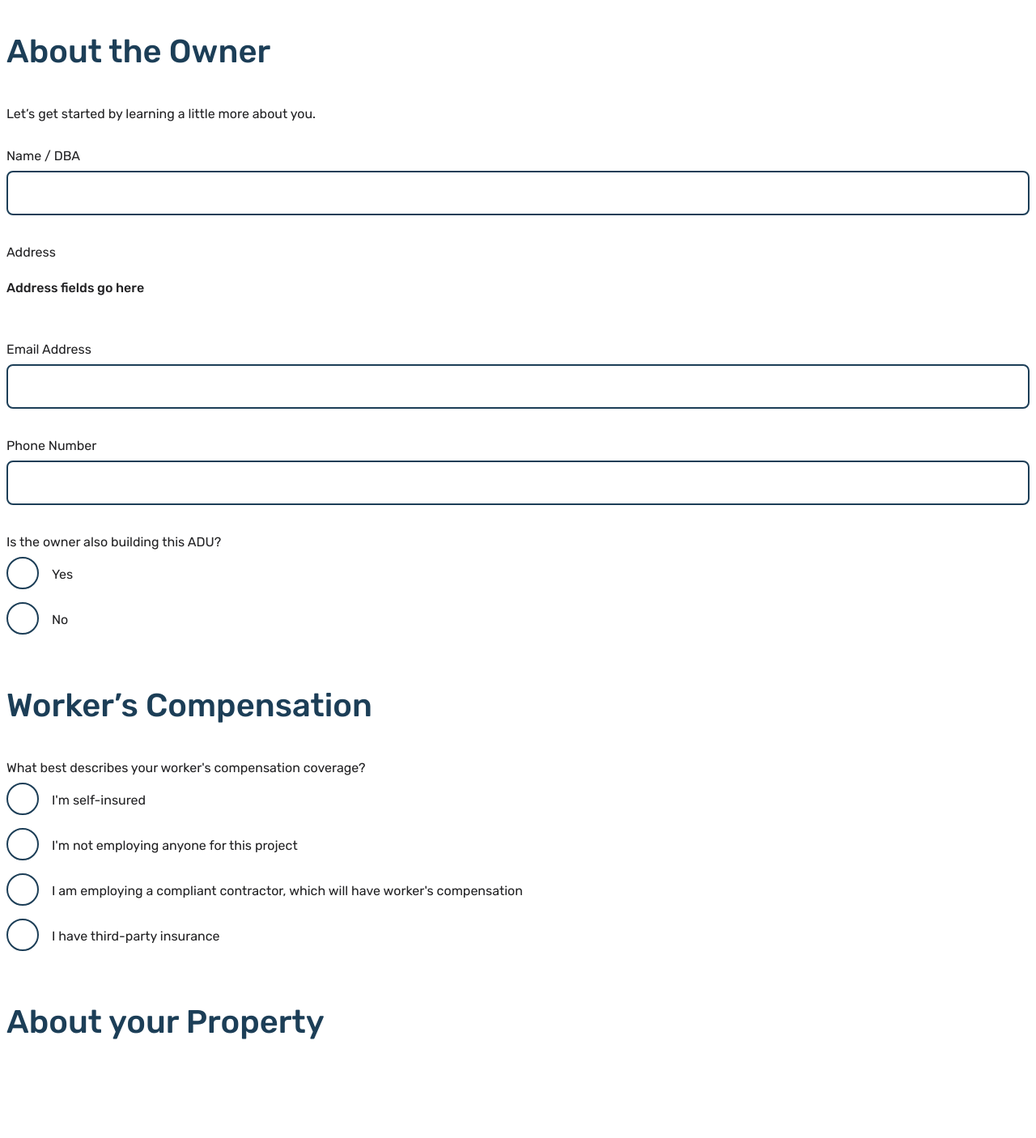
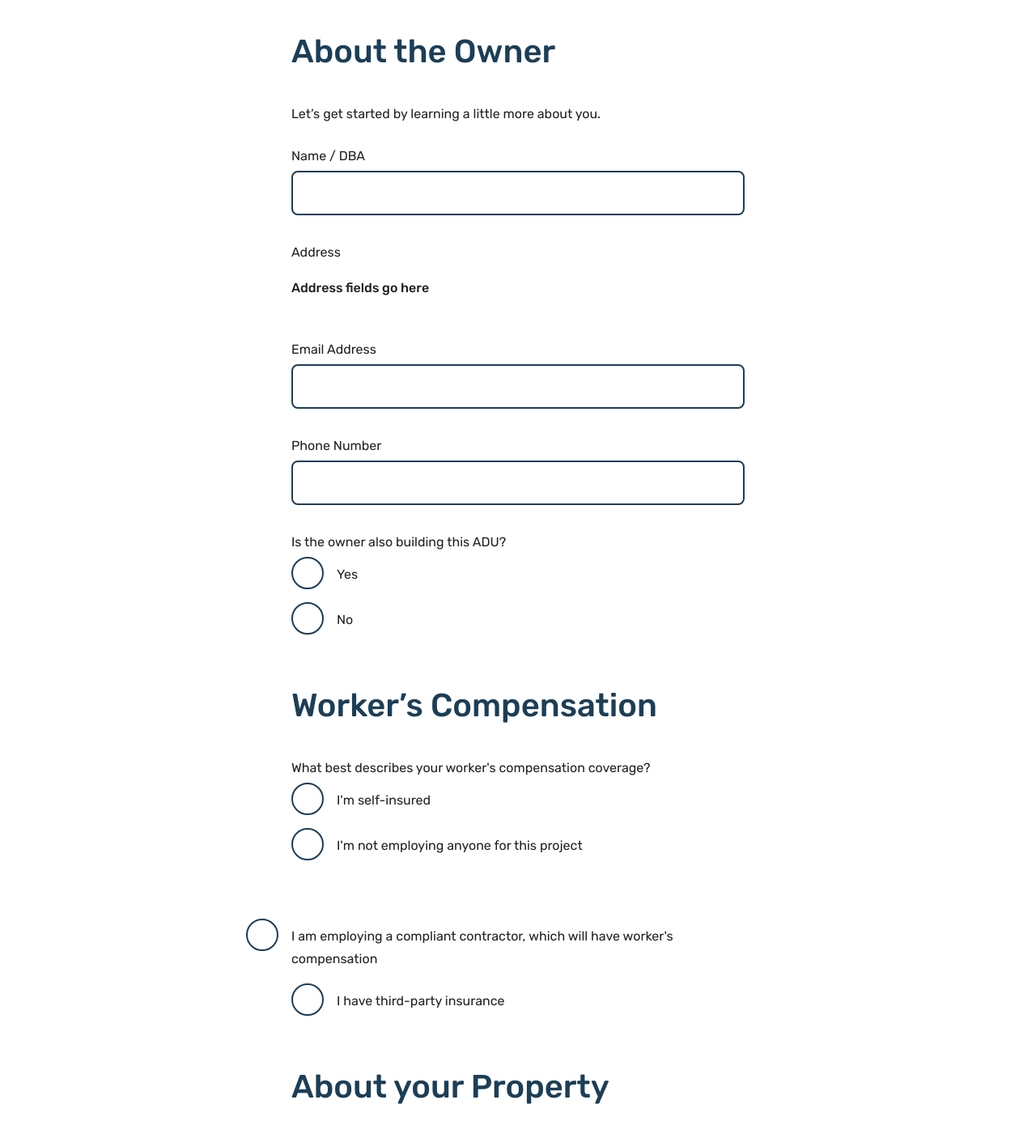
Before and after one commit to SFDigitalServices/form-jekyll, a Jekyll site: the page built from index.html, in a window 1280 px wide. Shown: the whole page at 81% size. Built offline with Jekyll 4.4.1, drawn with Linux system fonts in a browser that asks for light colours; before the commit the page ends 1326 px from its top, so only the background shows below that.

Commit message:
Add page-specific styles

```diff
--- a/_layouts/base.html
+++ b/_layouts/base.html
@@ -3,6 +3,7 @@
 <head>
     <meta charset="utf-8">
     <link rel="stylesheet" href="/css/main.css" />
+    <link rel="stylesheet" href="/css/style.css" />
     <meta name="viewport" content="width=device-width;initial-scale=1">
     <meta name="robots" content="noindex, nofollow">
     <title>ADU Form</title>
--- /dev/null
+++ b/css/style.scss
@@ -0,0 +1,8 @@
+---
+---
+
+.form {
+  width: 96%;
+  max-width: 35rem;
+  margin: 0 auto;
+}
```
